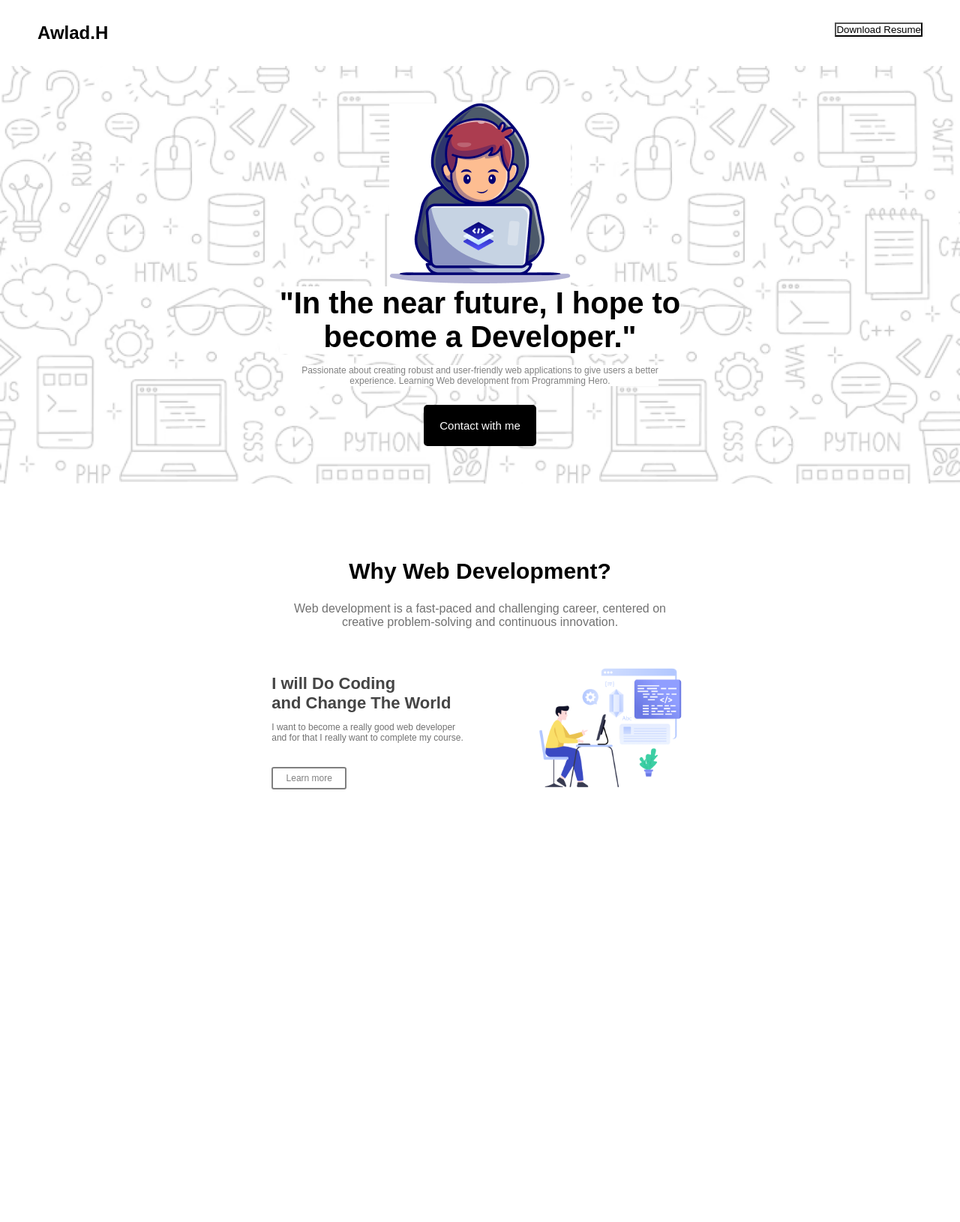
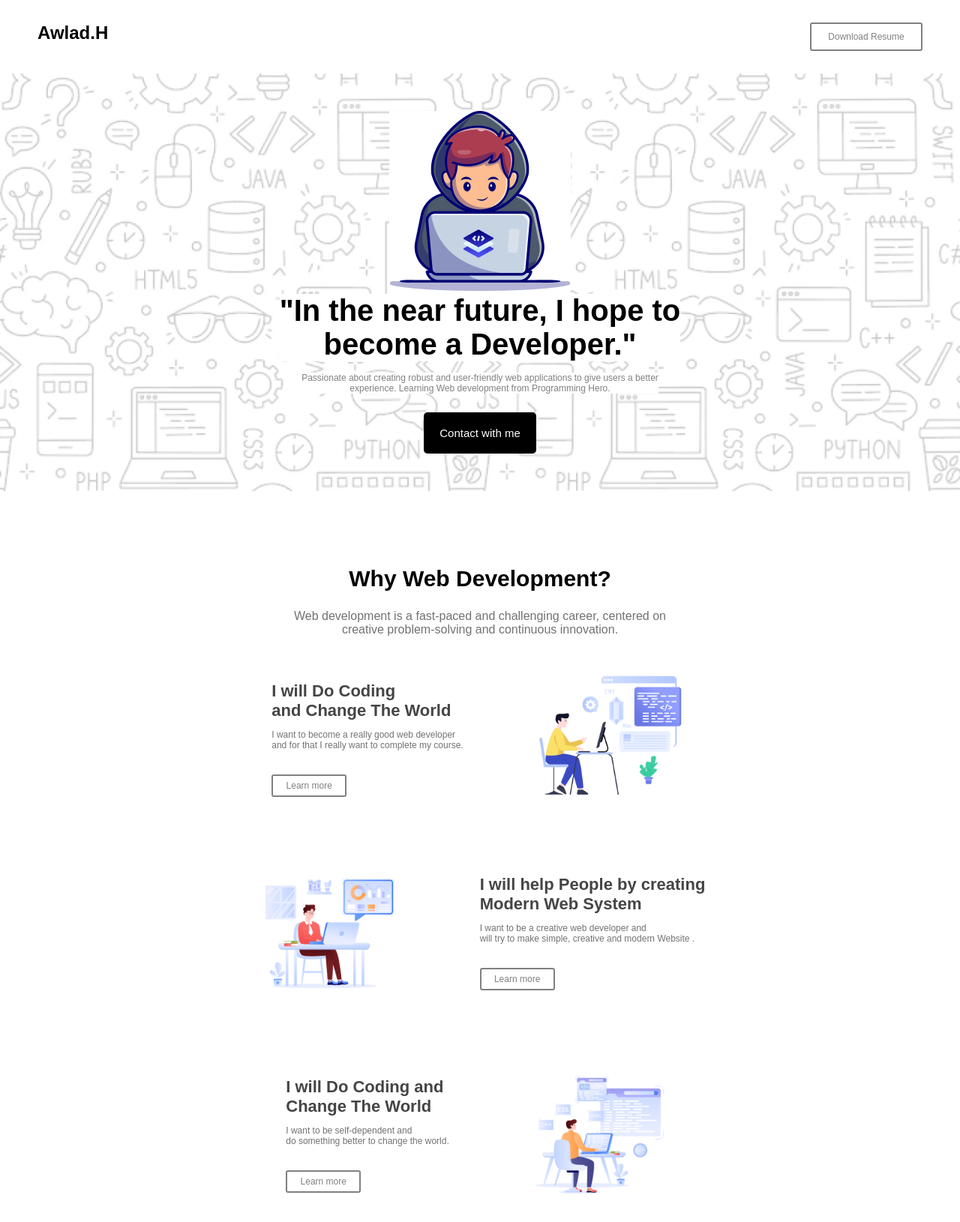
Before and after one commit to Rukaiya1/Assignment-1, a plain HTML site: page index.html in a window 1280 px wide. Shown: the whole page at 75% size. Before the commit the page ends 1244 px from the top, so only its background shows below. Drawn offline with Linux system fonts and the light colour scheme.

Commit message:
web dev section 2nd and 3rd row

```diff
--- a/index.html
+++ b/index.html
@@ -12,7 +12,7 @@
         <section class="header-section">
         <h2 class="heaader-title">Awlad.H</h2>
         <nav>
-            <button class="btn">Download Resume</button>
+            <button class="btn-secondary1">Download Resume</button>
         </nav>
         </section>
         <div class="banner">
@@ -31,19 +31,36 @@
     </header>
     <main>
         <section class="Web-dev">
-            <div class="Web-title-section">
-            <h3 class="Web-title">Why Web Development?</h3>
-            <p class="Web-description">Web development is a fast-paced and challenging career, centered on <br> creative problem-solving and continuous innovation. </p>
+            <div class="title-section">
+            <h3 class="title">Why Web Development?</h3>
+            <p class="description">Web development is a fast-paced and challenging career, centered on <br> creative problem-solving and continuous innovation. </p>
             </div>
             <div class="Web-main-section">
              <div>
                 <h1 class="Web-dev-title">I will Do Coding <br> and Change The World</h1>
              <p class="Web-dev-description">I want to become a really good web developer <br> and for that I really want to complete my course.</p>
-             <button class="btn-learn">Learn more</button>
+             <button class="btn-secondary">Learn more</button>
              </div>
              <img width="200px" src="assets/Layer_1.png" alt="person">
             </div>
+            <div class="Web-main-section">
+                <img width="200px" src="assets/Group 3.png" alt="person">
+                <div>
+                   <h1 class="Web-dev-title">I will help People by creating <br> Modern Web System</h1>
+                <p class="Web-dev-description">I want to be a creative web developer and <br> will try to make simple, creative and modern Website .</p>
+                <button class="btn-secondary">Learn more</button>
+                </div>
+               </div>
+               <div class="Web-main-section">
+                <div>
+                   <h1 class="Web-dev-title">I will Do Coding and <br> Change The World</h1>
+                <p class="Web-dev-description">I want to be self-dependent and <br> do something better to change the world.</p>
+                <button class="btn-secondary">Learn more</button>
+                </div>
+                <img width="200px" src="assets/Group 4.png" alt="person">
+               </div>
         </section>
+
     </main>
 
 
--- a/styles/style.css
+++ b/styles/style.css
@@ -13,6 +13,16 @@
   .header-title {
     font-weight: 900;
     font-size: 45px;
+  }
+  .btn-secondary1{
+    background-color: white;
+    width: 150px;
+    font-weight: 400;
+    font-size: 12px;
+    border-radius: 3px;
+    border: 2px solid gray;
+    color: grey;
+    padding: 10px;
   }
 
   .banner {
@@ -52,22 +62,22 @@
   .Web-dev {
     padding: 100px 0px 130px;
   }
-  .Web-title-section{
+  .title-section{
     text-align: center;
   }
 
-  .Web-title {
+  .title {
     font-size: 30px;
   margin-bottom: 24px;
   }
-  .Web-description {
+  .description {
     font-weight: 400;
   font-size: 16px;
   color: #727272;
   margin-bottom: 32px;
   }
   .Web-main-section{
-    margin: 50px;
+    margin: 50px 50px 70px;
     display: flex;
     gap: 100px;
     align-items: center;
@@ -86,7 +96,7 @@
   margin-bottom: 32px;
   }
 
-  .btn-learn{
+  .btn-secondary{
     background-color: white;
     width: 100px;
     font-weight: 400;
```
